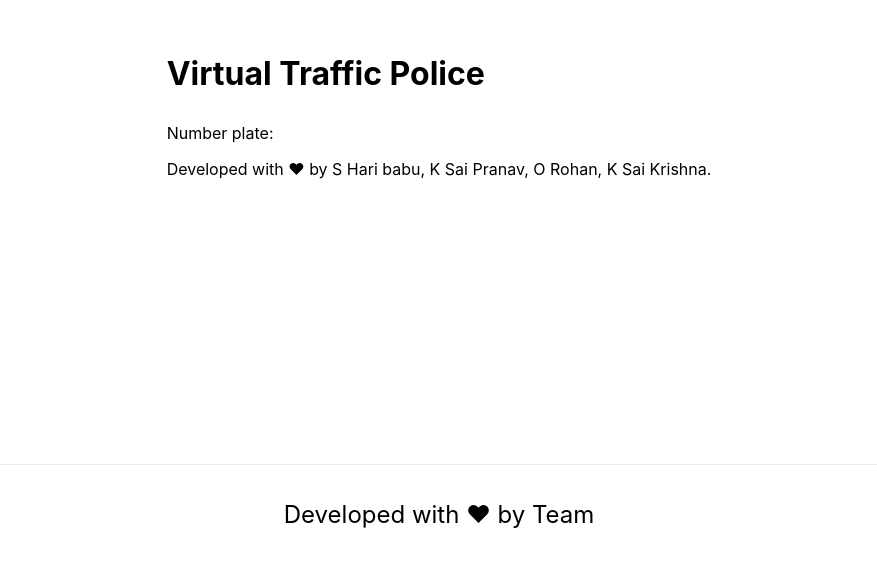
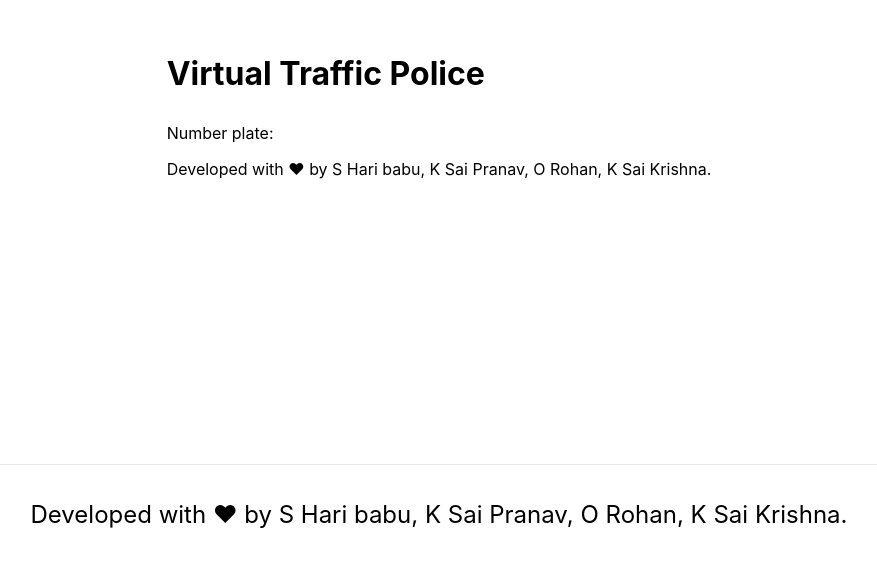
Before and after one commit to ashfaqnisar/ANPR-System, a Next.js app: page /details in a window 1280 px wide. Shown: the part 236-800 px from the top of the page, without its empty margins (201-1078 px from the left). Built offline with nearby package versions, Linux system fonts and the light colour scheme.

Commit message:
Update details.js

```diff
--- a/pages/details.js
+++ b/pages/details.js
@@ -22,7 +22,7 @@ class Details extends React.Component {
                     <p
                         className={"description"}
                     >
-                        Developed with ❤ by Team
+                        Developed with ❤ by S Hari babu, K Sai Pranav, O Rohan, K Sai Krishna.
                     </p>
                 </footer>
 
```
